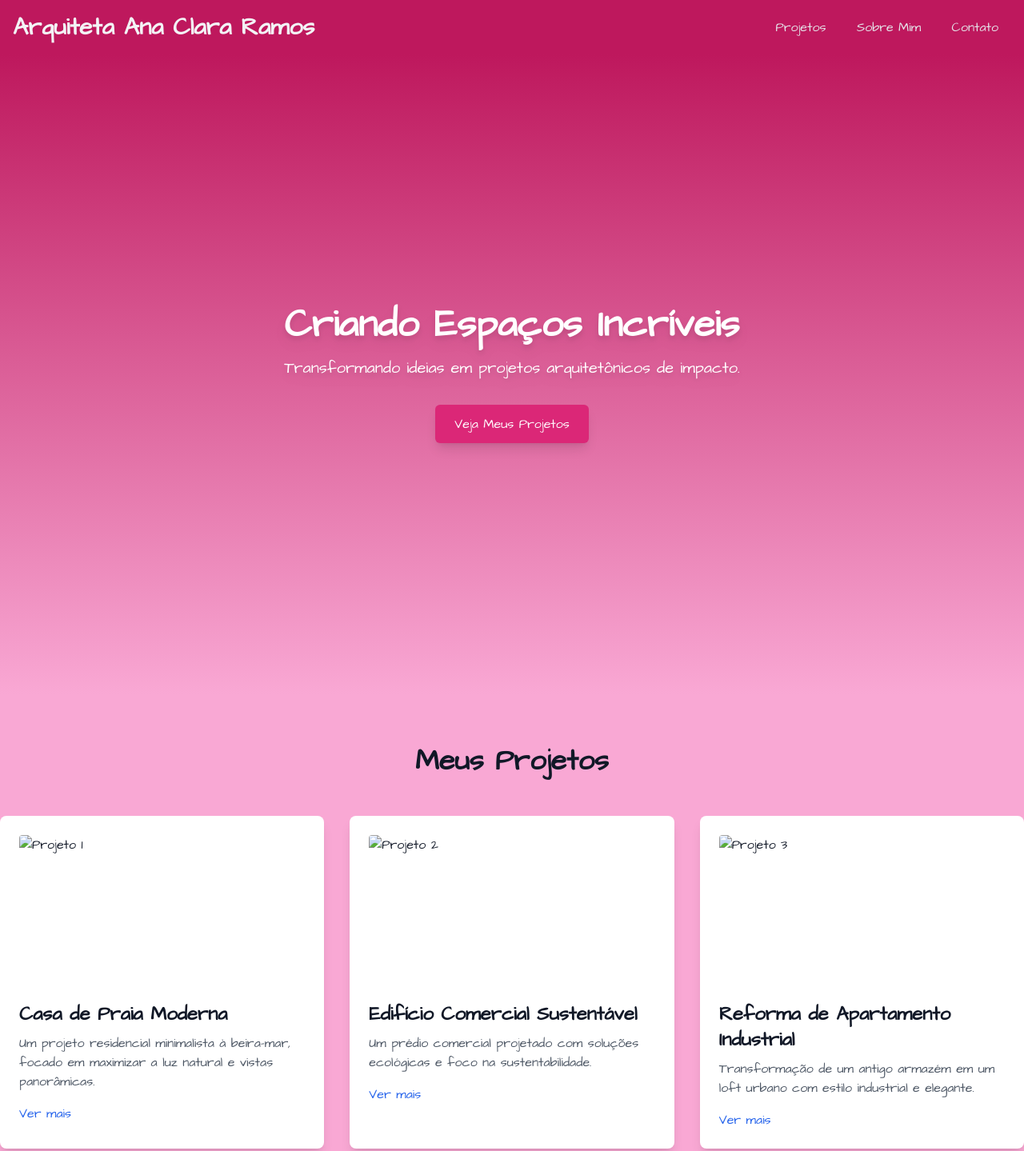
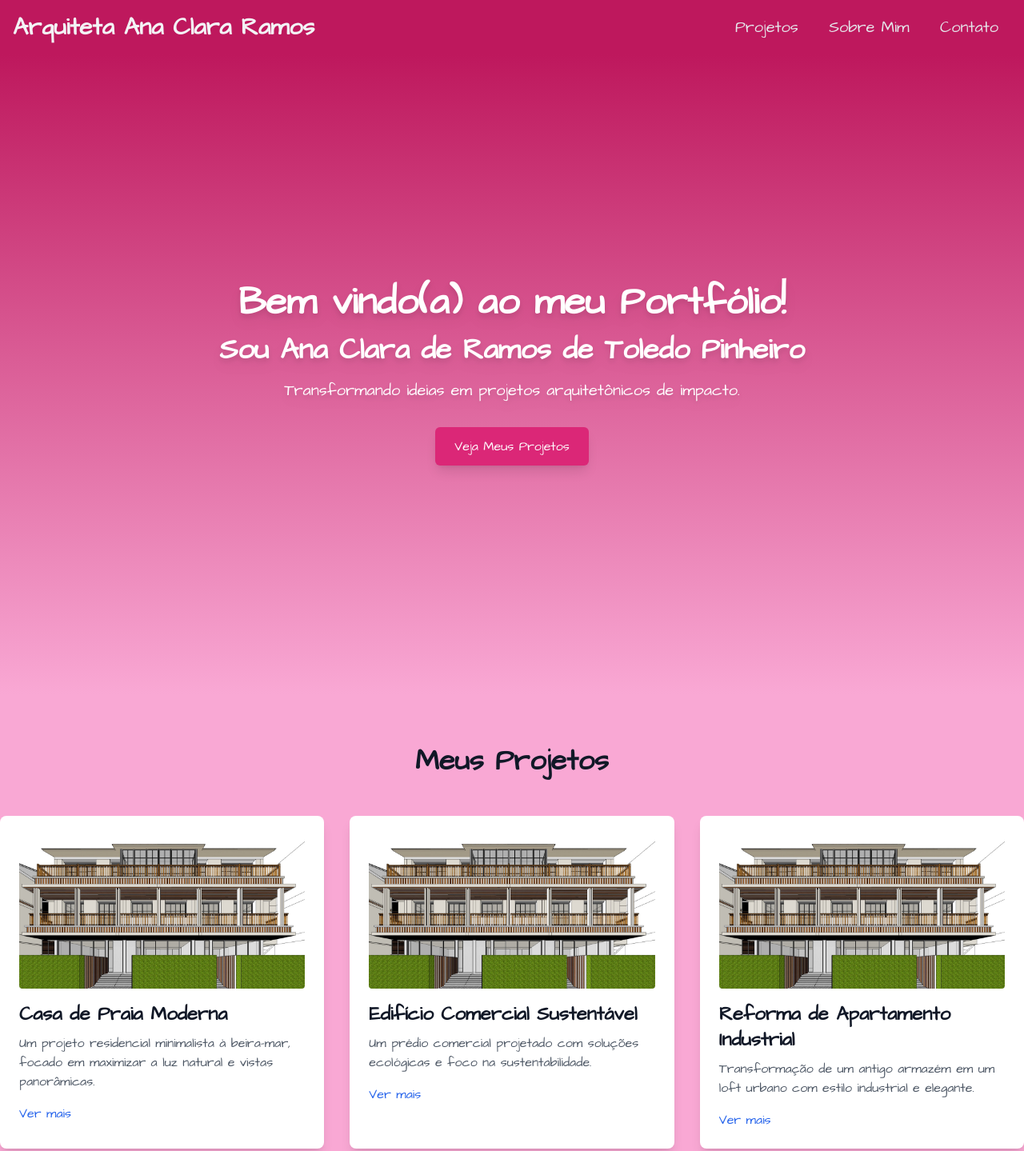
Before and after one commit to AnaRTP/anapinheiro-portfolio, a plain HTML site: page docs/index.html in a window 1280 px wide. Shown: the top 1439 px of the page at 80% size. Drawn offline with nearby package versions, Linux system fonts and the light colour scheme; a web font is replaced by a local one.

Commit message:
Add files via upload

```diff
--- a/docs/index.html
+++ b/docs/index.html
@@ -18,9 +18,9 @@
     <div class="container mx-auto flex justify-between items-center">
       <a href="#home" class="text-3xl font-bold text-gray-100">Arquiteta Ana Clara Ramos</a>
       <div>
-        <a href="#projects" class="text-gray-200 px-4 hover:text-blue-600">Projetos</a>
-        <a href="#about" class="text-gray-200 px-4 hover:text-blue-600">Sobre Mim</a>
-        <a href="#contact" class="text-gray-200 px-4 hover:text-blue-600">Contato</a>
+        <a href="#projects" class="text-gray-200 text-xl px-4 hover:text-blue-600">Projetos</a>
+        <a href="#about" class="text-gray-200 text-xl px-4 hover:text-blue-600">Sobre Mim</a>
+        <a href="#contact" class="text-gray-200 text-xl px-4 hover:text-blue-600">Contato</a>
       </div>
     </div>
   </nav>
@@ -28,7 +28,8 @@
   <!-- Hero Section -->
   <section id="home"
     class="h-screen flex flex-col justify-center items-center bg-cover bg-center bg-no-repeat bg-gradient-to-b from-pink-700 to-pink-300" ">
-    <h1 class=" text-5xl font-bold text-white mb-4 drop-shadow-lg">Criando Espaços Incríveis</h1>
+    <h1 class=" text-5xl font-bold text-white mb-4 drop-shadow-lg">Bem vindo(a) ao meu Portfólio!</h1>
+    <h1 class=" text-4xl font-bold text-white mb-4 drop-shadow-lg">Sou Ana Clara de Ramos de Toledo Pinheiro</h1>
     <p class="text-xl text-white mb-8 drop-shadow-lg">Transformando ideias em projetos arquitetônicos de impacto.</p>
     <a href="#projects" class="bg-pink-600 text-white px-6 py-3 rounded-md shadow-lg hover:bg-pink-700 transition">Veja
       Meus Projetos</a>
@@ -41,7 +42,7 @@
       <div class="grid grid-cols-1 sm:grid-cols-2 md:grid-cols-3 gap-8">
         <!-- Project 1 -->
         <div class="bg-white p-6 rounded-lg shadow-lg">
-          <img src="images/capa_proj1" alt="Projeto 1" class="w-full h-48 object-cover mb-4 rounded">
+          <img src="images/capa_proj1.jpg" alt="Projeto 1" class="w-full h-48 object-cover mb-4 rounded">
           <h3 class="text-2xl font-bold mb-2">Casa de Praia Moderna</h3>
           <p class="mb-4 text-gray-600">Um projeto residencial minimalista à beira-mar, focado em maximizar a luz
             natural e vistas panorâmicas.</p>
@@ -50,7 +51,7 @@
 
         <!-- Project 2 -->
         <div class="bg-white p-6 rounded-lg shadow-lg">
-          <img src="images/capa_proj2" alt="Projeto 2" class="w-full h-48 object-cover mb-4 rounded">
+          <img src="images/capa_proj1.jpg" alt="Projeto 2" class="w-full h-48 object-cover mb-4 rounded">
           <h3 class="text-2xl font-bold mb-2">Edifício Comercial Sustentável</h3>
           <p class="mb-4 text-gray-600">Um prédio comercial projetado com soluções ecológicas e foco na
             sustentabilidade.</p>
@@ -59,7 +60,7 @@
 
         <!-- Project 3 -->
         <div class="bg-white p-6 rounded-lg shadow-lg">
-          <img src="images/capa_proj3" alt="Projeto 3" class="w-full h-48 object-cover mb-4 rounded">
+          <img src="images/capa_proj1.jpg" alt="Projeto 3" class="w-full h-48 object-cover mb-4 rounded">
           <h3 class="text-2xl font-bold mb-2">Reforma de Apartamento Industrial</h3>
           <p class="mb-4 text-gray-600">Transformação de um antigo armazém em um loft urbano com estilo industrial e
             elegante.</p>
@@ -80,15 +81,15 @@
       <div>
         <h2 class="text-4xl font-bold mb-4">Sobre Mim</h2>
 
-        <p class="text-lg text-gray-200 mb-6">
+        <p class="text-xl text-white mb-6">
           Sou Ana Clara de Ramos de Toledo Pinheiro, uma arquiteta apaixonada por design contemporâneo e soluções
           sustentáveis.
           Meu foco está em criar espaços funcionais e esteticamente agradáveis que atendam às necessidades de cada
           cliente.
         </p>
 
-        <p class="text-lg text-gray-200 mb-6">
-          Com mais de 10 anos de experiência, desenvolvo projetos residenciais, comerciais e institucionais,
+        <p class="text-xl text-white mb-6">
+          Com mais de 2 anos de experiência, desenvolvo projetos residenciais, comerciais e institucionais,
           sempre buscando inovar e integrar as melhores práticas de arquitetura moderna.
         </p>
 
```
Also changed, not shown: docs/images/capa_proj1.jpg (added).
